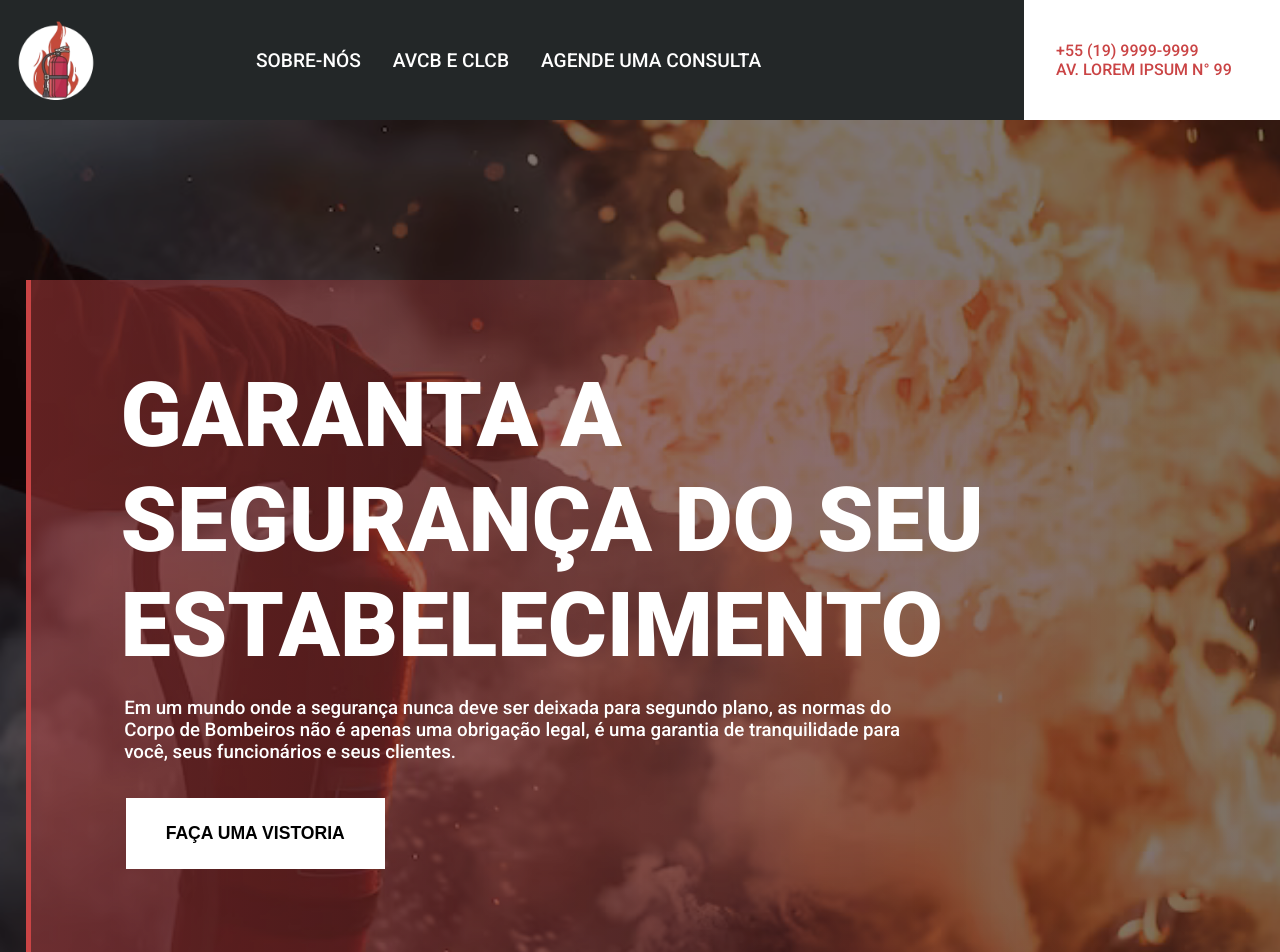
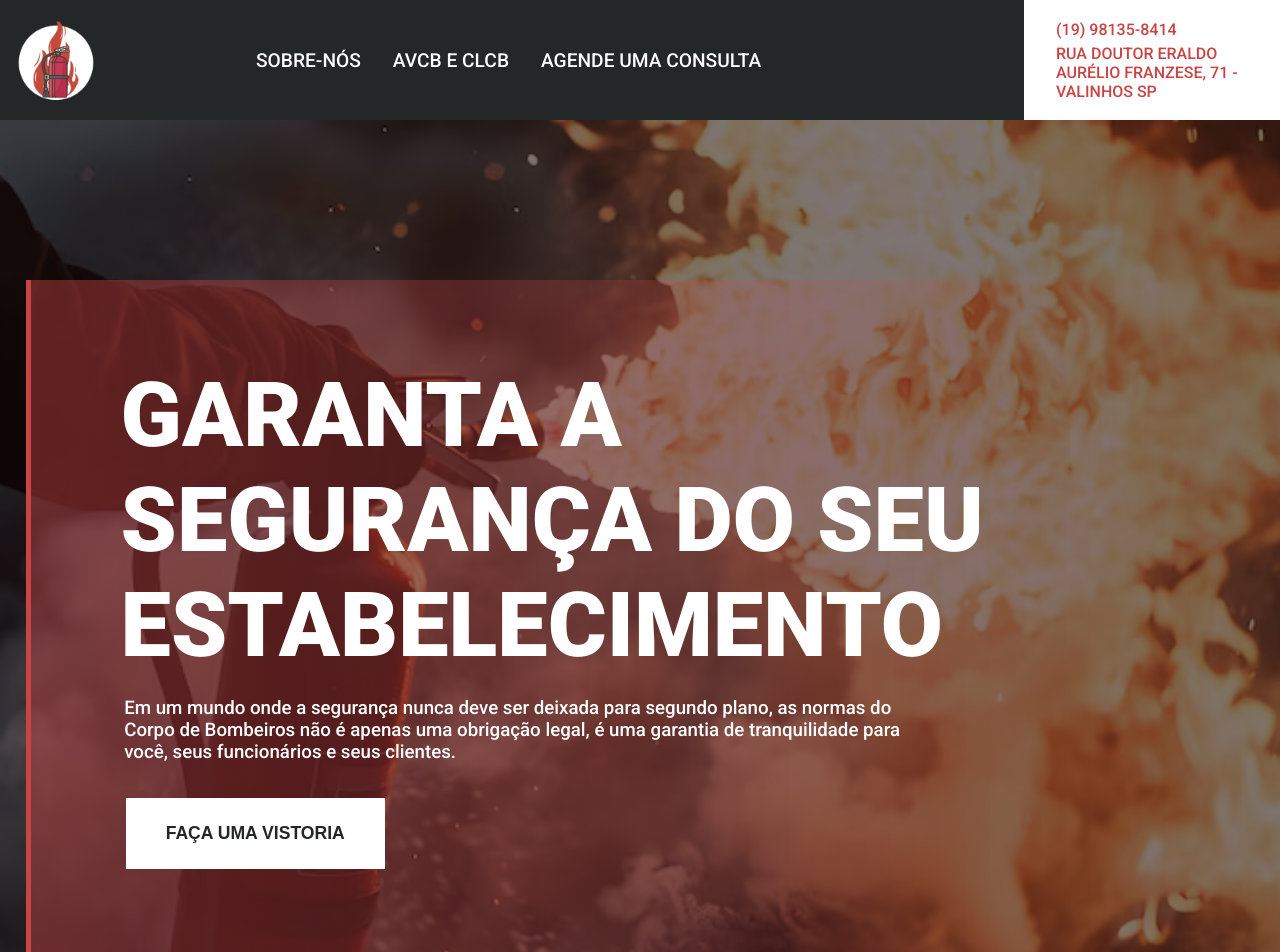
Before and after one commit to Gabriel-Andreoni/lp-valverde-engenharia, a Next.js app: page / in a window 1280 px wide. Shown: the top 952 px of the page. Built offline with nearby package versions, Linux system fonts and the light colour scheme.

Commit message:
Adição de informações de contato

```diff
--- a/app/components/Footer/footer.css
+++ b/app/components/Footer/footer.css
@@ -66,12 +66,22 @@
             &>ul {
                 list-style: none;
 
+                display: flex;
+                flex-direction: column;
+                justify-content: flex-start;
+                gap: 10px;
+
+
                 &>li {
+                    width: 70%;
+
                     display: flex;
                     align-items: center;
                     gap: 10px;
 
-                    color: #232728;
+
+
+                    text-wrap: balance;
 
                     transition: color 500ms ease-in-out;
 
@@ -84,6 +94,12 @@
                     }
 
                     &:hover span>svg {
+                        color: #232728;
+                    }
+
+                    & > a {
+                        text-decoration: none;
+
                         color: #232728;
                     }
 
--- a/app/components/Footer/index.jsx
+++ b/app/components/Footer/index.jsx
@@ -24,7 +24,14 @@ export default function Footer() {
                             <span>
                                 <PhoneInTalkIcon />
                             </span>
-                            (19) 99999-9999
+                            (19) 98135-8414
+                        </li>
+
+                        <li>
+                            <Link href="https://www.google.com.br/maps/place/R.+Dr.+Eraldo+Aur%C3%A9lio+Franzese,+71+-+02+-+Jardim+Paiquere,+Valinhos+-+SP,+13271-608/@-22.9829252,-47.0154353,17z/data=!3m1!4b1!4m5!3m4!1s0x94c8cdaec223f18d:0x3d18b1410b2cb866!8m2!3d-22.9829302!4d-47.0128604?entry=ttu&g_ep=EgoyMDI0MDgyNy4wIKXMDSoASAFQAw%3D%3D" target="_blank" rel="noopener noreferrer">
+                                Rua doutor Eraldo Aurélio Franzese, 71 Sala 02
+                                Jardim Paiquerê Valinhos - SP - 13271-608
+                            </Link>
                         </li>
                     </ul>
                 </div>
--- a/app/components/Hero/hero.css
+++ b/app/components/Hero/hero.css
@@ -103,6 +103,7 @@
             flex-direction: column;
             justify-content: center;
             align-items: flex-start;
+            gap: 5px;
 
             background-color: #fff;
 
@@ -114,6 +115,12 @@
                 color: #CA4445;
                 text-transform: uppercase;
                 font-weight: 500;
+
+                & > a {
+                    text-decoration: none;
+
+                    color: #CA4445;
+                }
             }
 
         }
@@ -210,7 +217,7 @@
 
                 z-index: 10;
 
-                transition: color 500ms ease;
+
 
                 &::after {
                     content: '';
@@ -237,6 +244,17 @@
                     &::after {
                         height: 100%;
                     }
+                }
+
+                & > a {
+                    text-decoration: none;
+                    transition: color 500ms ease;
+
+                    color: #232728;
+                }
+
+                &:hover > a {
+                    color: #FFF;
                 }
 
             }
--- a/app/components/Hero/index.jsx
+++ b/app/components/Hero/index.jsx
@@ -38,8 +38,10 @@ export function Menu() {
                 </ul>
             </div>
             <div className="adress-wrapper">
-                <span data-aos="fade-down" data-aos-easing="ease-in-out">+55 (19) 9999-9999</span>
-                <span data-aos="fade-down" data-aos-easing="ease-in-out">Av. Lorem Ipsum n° 99</span>
+                <span data-aos="fade-down" data-aos-easing="ease-in-out">(19) 98135-8414</span>
+                <span data-aos="fade-down" data-aos-easing="ease-in-out">
+                    <Link href="https://www.google.com.br/maps/place/R.+Dr.+Eraldo+Aur%C3%A9lio+Franzese,+71+-+02+-+Jardim+Paiquere,+Valinhos+-+SP,+13271-608/@-22.9829252,-47.0154353,17z/data=!3m1!4b1!4m5!3m4!1s0x94c8cdaec223f18d:0x3d18b1410b2cb866!8m2!3d-22.9829302!4d-47.0128604?entry=ttu&g_ep=EgoyMDI0MDgyNy4wIKXMDSoASAFQAw%3D%3D" target="_blank" rel="noopener noreferrer">Rua doutor Eraldo Aurélio Franzese, 71 - Valinhos SP</Link>
+                </span>
             </div>
         </div>
     )
@@ -51,7 +53,9 @@ export function HeroBody() {
             <div className="hero-body-content" data-aos="fade-up" data-aos-easing="ease-in-out">
             <h1>Garanta a Segurança do Seu Estabelecimento</h1>
             <h3>Em um mundo onde a segurança nunca deve ser deixada para segundo plano, as normas do Corpo de Bombeiros não é apenas uma obrigação legal, é uma garantia de tranquilidade para você, seus funcionários e seus clientes.</h3>
-            <button>Faça uma vistoria</button>
+            <button>
+                <Link href="https://w.app/T8AxlD" target="_blank" rel="noopener noreferrer">Faça uma vistoria</Link>
+            </button>
             </div>
         </div>
     )
```
